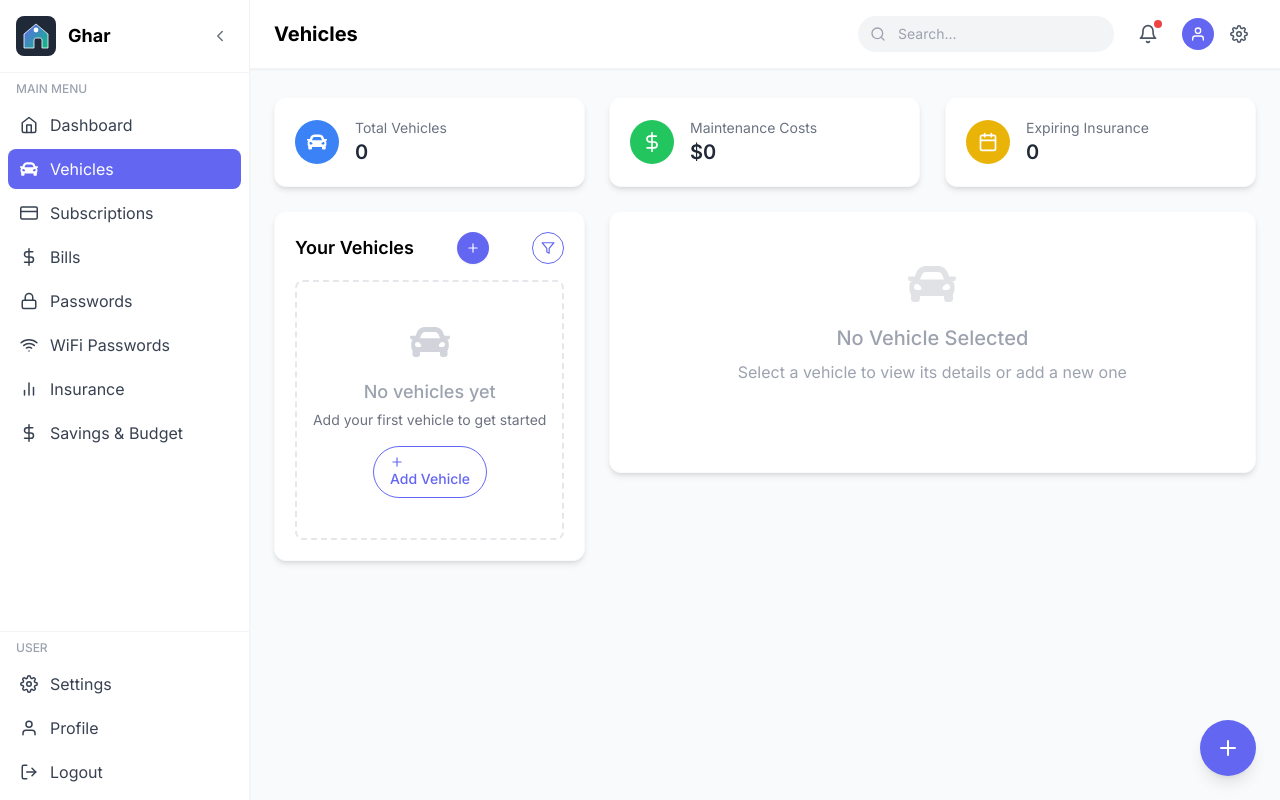
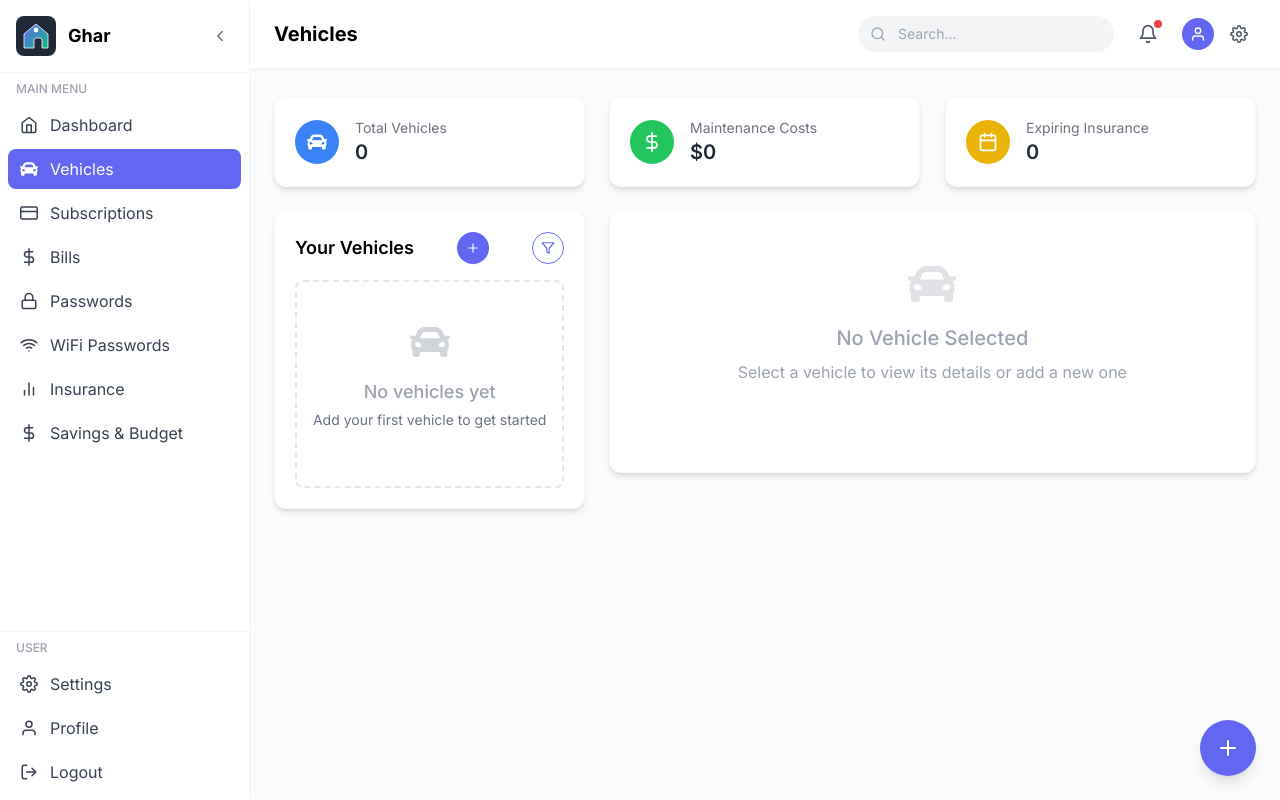
Before and after one commit to Unwindmeinstead/Ghar, a Next.js app: page /vehicles in a window 1280 px wide. Built offline with nearby package versions, Linux system fonts and the light colour scheme.

Commit message:
Remove redundant Add Vehicle button from empty state card

```diff
--- a/app/vehicles/page.tsx
+++ b/app/vehicles/page.tsx
@@ -654,14 +654,6 @@ export default function VehiclesPage() {
                 <FaCar size={40} className="mx-auto mb-4 text-gray-300" />
                 <h3 className="text-lg font-medium text-gray-400 mb-1">No vehicles yet</h3>
                 <p className="text-sm mb-4">Add your first vehicle to get started</p>
-                <Button
-                  variant="outline"
-                  onClick={() => setShowAddVehicle(true)}
-                  className="mx-auto flex items-center space-x-2"
-                >
-                  <FiPlus size={14} />
-                  <span>Add Vehicle</span>
-                </Button>
               </div>
             )}
           </Card>
```
